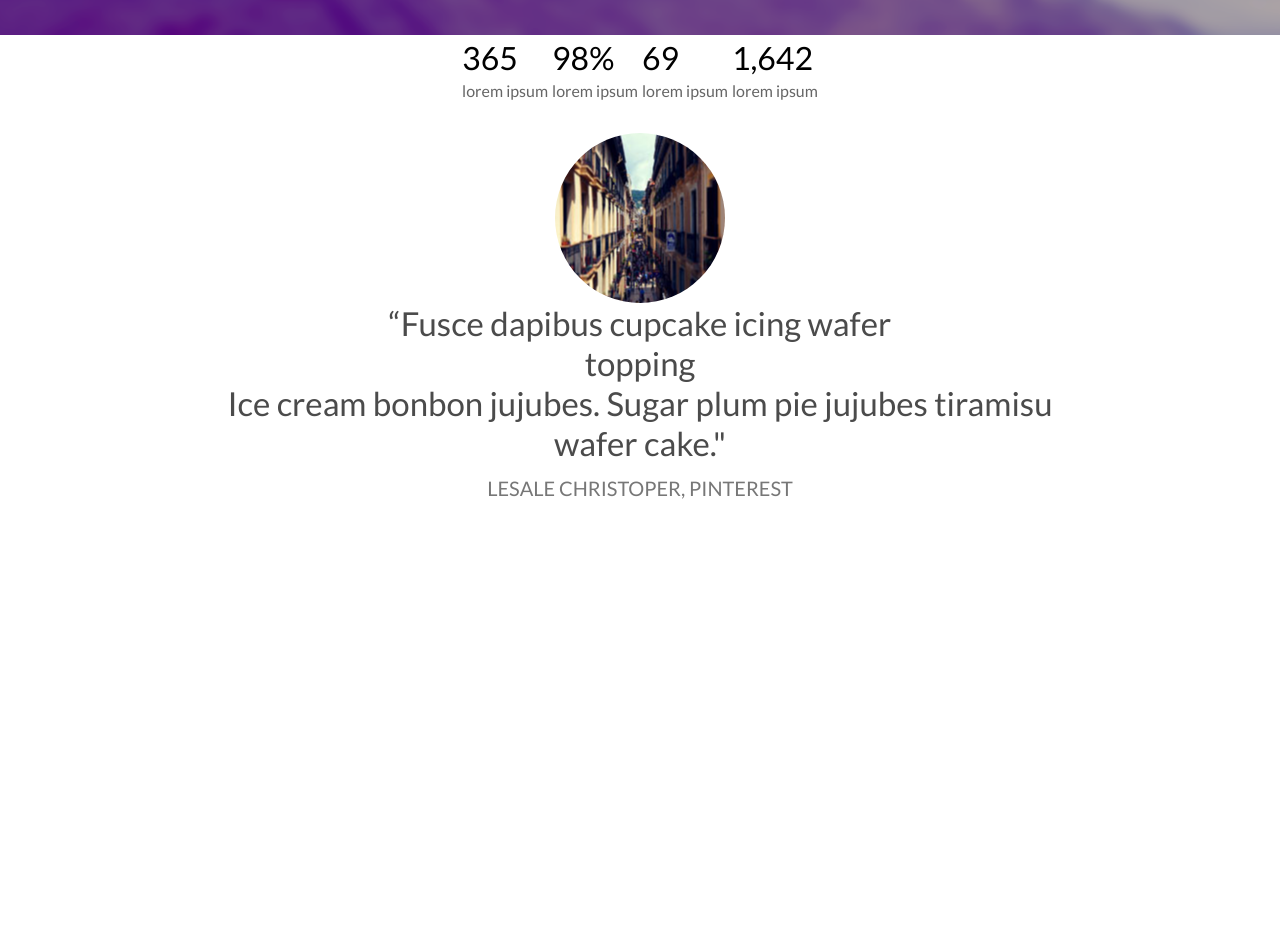
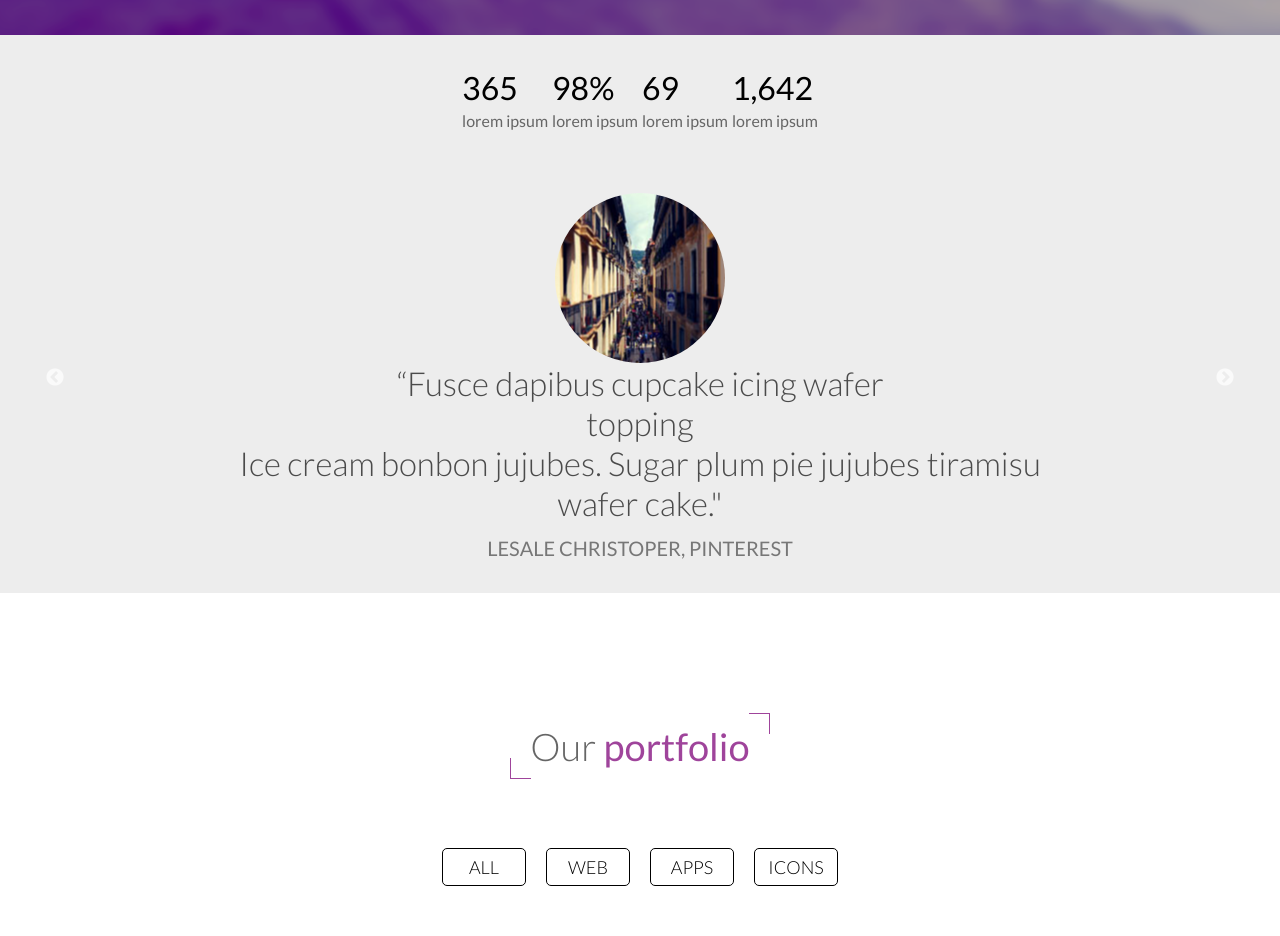
Before and after one commit to dariarejdych/bhagaskara, a website: page index.html in a window 1280 px wide. Shown: the part 5060-5996 px from the top of the page. Before the commit the page ends 5593 px from the top, so only its background shows below. Drawn offline with nearby package versions, Linux system fonts and the light colour scheme; a web font is replaced by a local one.

Commit message:
our portfolio buttons done

```diff
--- a/index.html
+++ b/index.html
@@ -253,6 +253,22 @@
 
 		</div>
 	</section>
+	<section class="tags">
+		<div class="container">
+
+			<h2 class="title-wrap">
+			<span class="title">Our <strong>portfolio</strong></span>
+			</h2>
+
+			<div class="all-btn">
+				<button href="#" class="small-btn">all</button>
+				<button href="#" class="small-btn">web</button>
+				<button href="#" class="small-btn">apps</button>
+				<button href="#" class="small-btn">icons</button>
+			</div>
+
+		</div>
+	</section>
 
 	<!-- DEV js -->
 	<script src="js/jquery-2.2.0.min.js"></script>
--- a/sass/partials/_base.scss
+++ b/sass/partials/_base.scss
@@ -190,7 +190,6 @@ section {
         margin: 0 auto;
     }
 }
-
 .numbers {
     background-color: $base-font-color;
     display: flex;
@@ -199,7 +198,6 @@ section {
         flex-direction: column;
     }
 }
-
 .skills {
     display: flex;
     table {
@@ -210,7 +208,7 @@ section {
         text-transform: uppercase;
     }
     .number {
-    color:$font-color-darker;
+        color: $font-color-darker;
         text-align: right;
         margin: 20px 0;
     }
@@ -219,16 +217,18 @@ section {
     }
 }
 .numbers {
+    background-color: $background-color-darker;
     display: flex;
     .statistics {
         margin: 0 auto;
+        padding: 30px 0;
     }
     .nr {
         font-size: 32px;
     }
     .txt {
         font-size: 16px;
-    color:$font-color-darker;
+        color: $font-color-darker;
     }
 }
 .avatar {
@@ -244,15 +244,16 @@ section {
     font-size: 33px;
 }
 .thought {
-color:$font-color-slider2;
+    color: $font-color-slider2;
+    font-weight: 300;
 }
 .author {
     text-transform: uppercase;
     font-size: 20px;
-  color:$font-color-slider2-lighter;
+    color: $font-color-slider2-lighter;
 }
 .slider2 {
-  margin: 30px 0;
+    padding: 30px 0;
 }
 .t1 {
     background-image: url("../images/t1.jpg");
@@ -260,19 +261,40 @@ color:$font-color-slider2;
 .t2 {
     background-image: url("../images/t2.jpg");
 }
-
 .t3 {
     background-image: url("../images/t3.jpg");
 }
-
 .t4 {
     background-image: url("../images/t4.jpg");
 }
-
 .t5 {
     background-image: url("../images/t5.jpg");
 }
-
 .t6 {
     background-image: url("../images/t6.jpg");
 }
+.tags {
+    background-color: white;
+}
+.all-btn {
+    display: flex;
+    justify-content: center;
+}
+.small-btn {
+    justify-content: space-between;
+    text-decoration: none;
+    text-transform: uppercase;
+    font-size: 18px;
+    width: 84px;
+    height: 38px;
+    border-radius: 5px;
+    border: 1px solid black;
+    font-weight: 300;
+    background-color: white;
+    margin: 50px 10px;;
+    &:hover {
+        border: none;
+        background-color: $font-color;
+        color: white;
+    }
+}
```
Also changed, not shown: css/main.css, 1 other file. Lines whose indentation alone changed are shown as unchanged.
